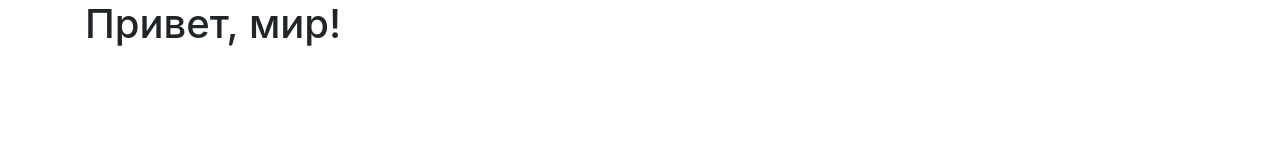
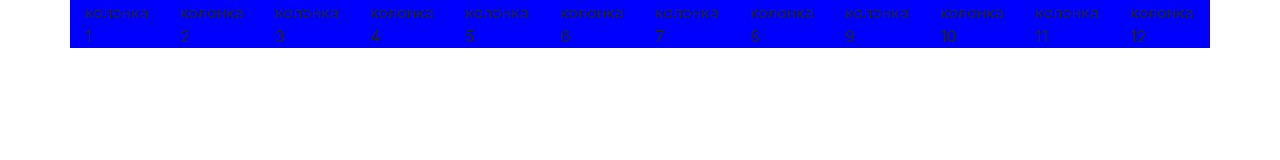
Before and after one commit to zip1982b/bootstrap_prj, a plain HTML site: page index.html in a window 1280 px wide. Drawn offline with nearby package versions, Linux system fonts and the light colour scheme.

Commit message:
test layout

```diff
--- a/css/main.css
+++ b/css/main.css
@@ -18,3 +18,8 @@
 .navbar-toggler{
   background:#fff !important;
 }
+
+.container {
+	background: blue;
+
+}
--- a/index.html
+++ b/index.html
@@ -6,14 +6,28 @@
 
     <!-- Bootstrap CSS -->
 	<link rel="stylesheet" href="css/bootstrap.min.css">
+	<link rel="stylesheet" type="text/css" href="css/main.css">
 
 
-	<title>Hello world!!!</title>
+	<title>Bootstrap 4</title>
 
 </head>
 <body>
 	<div class="container">
-		<h1>Привет, мир!</h1>
+		<div class="row">
+		<div class="col-1">колонка 1</div>
+		<div class="col-1">колонка 2</div>
+		<div class="col-1">колонка 3</div>
+		<div class="col-1">колонка 4</div>
+		<div class="col-1">колонка 5</div>
+		<div class="col-1">колонка 6</div>
+		<div class="col-1">колонка 7</div>
+		<div class="col-1">колонка 8</div>
+		<div class="col-1">колонка 9</div>
+		<div class="col-1">колонка 10</div>
+		<div class="col-1">колонка 11</div>
+		<div class="col-1">колонка 12</div>
+		</div>
 	</div>
 
 
```
